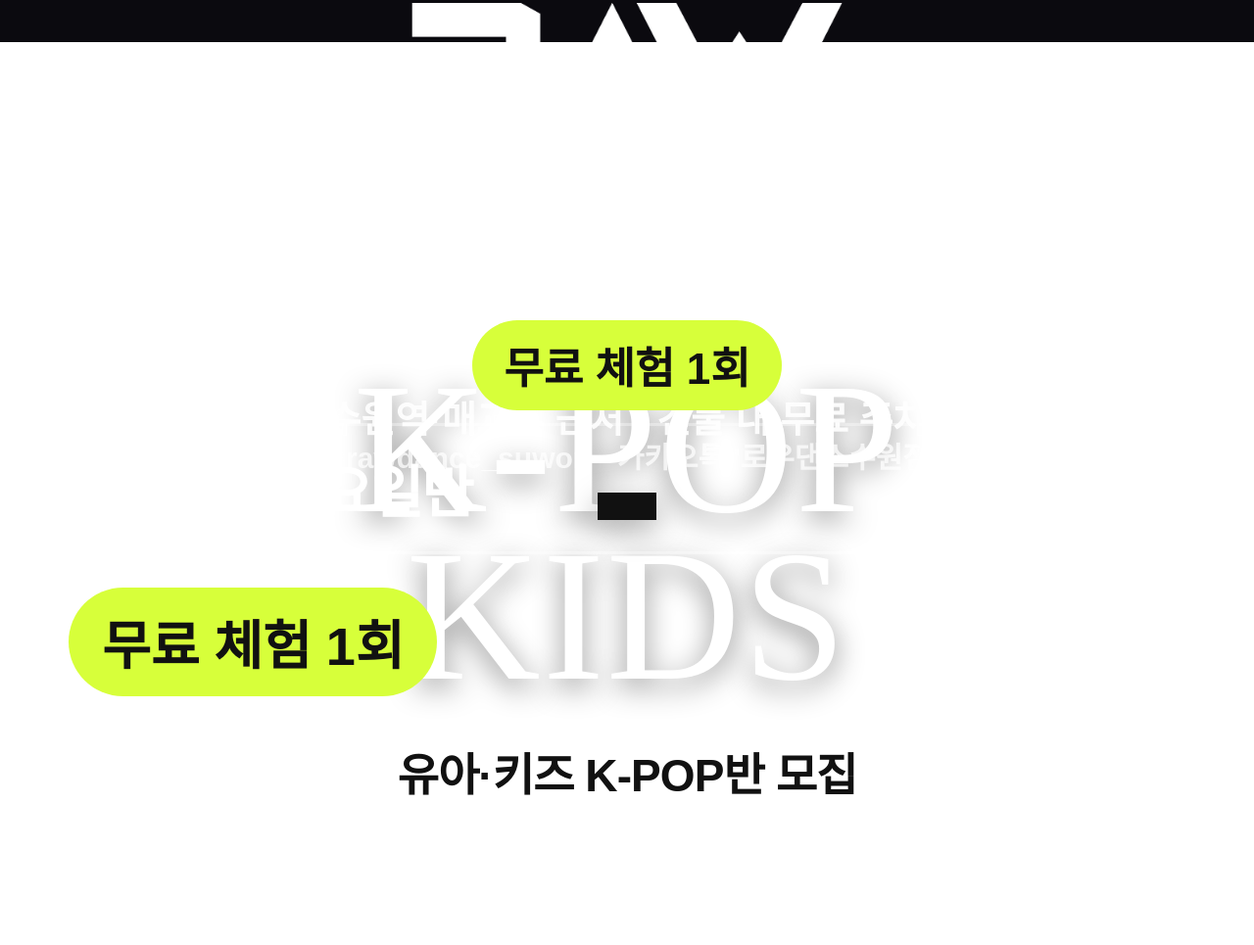
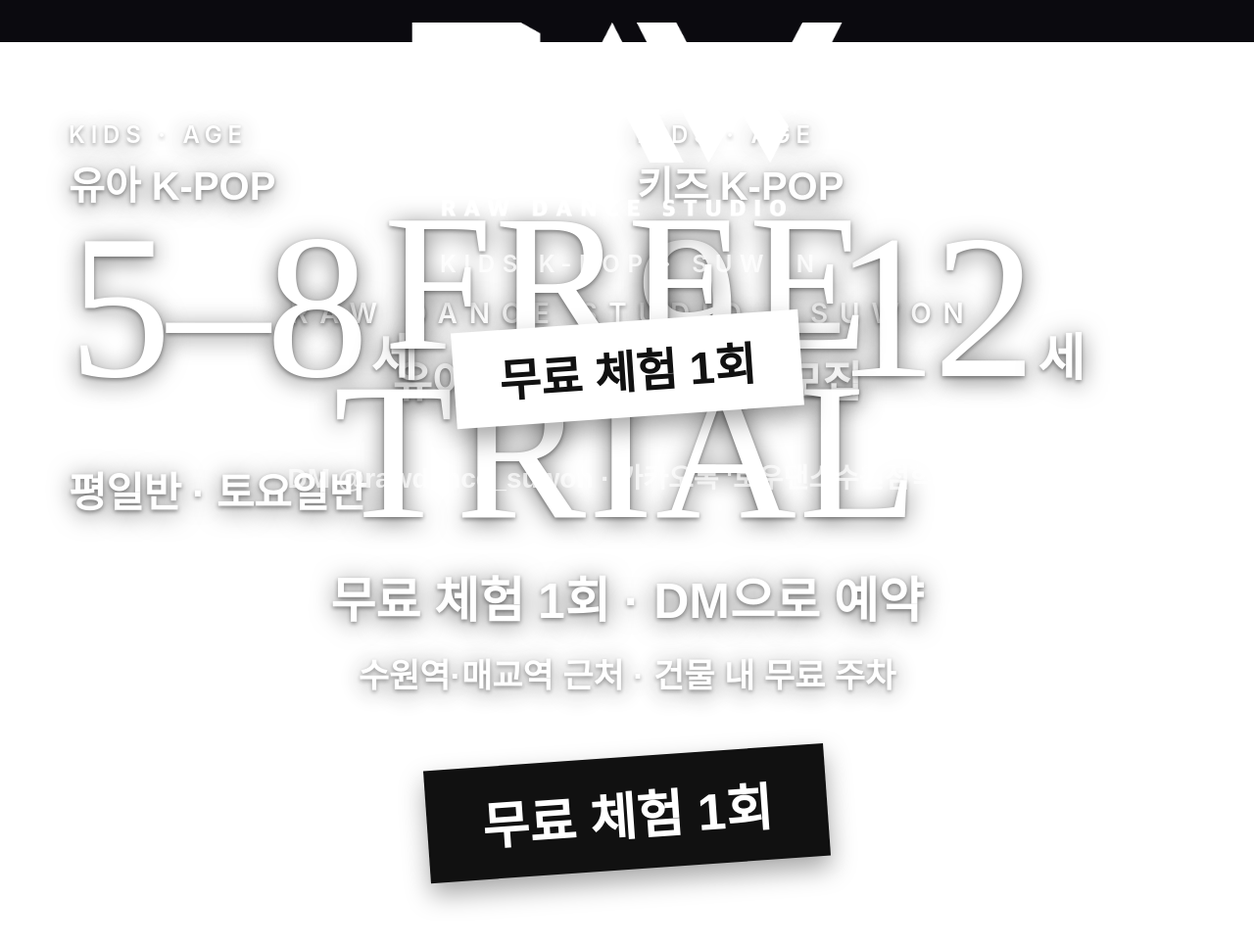
Before and after one commit to sunoolp-wq/rawdancestudio, a website: page content/2026-11-19_kpop-kids-ad/ad.html in a window 1280 px wide. Shown: the part 757-1722 px from the top of the page at 98% size. Drawn offline with Linux system fonts and the light colour scheme.

Commit message:
K-POP반 광고 자막 다시 (원장님 '짜쳐'): 상자 없앰, TRACKPAD 깜빡임 첫 화면, Anton 큰 글씨, 큰 나이 숫자, SEASON 1 검은 띠
Co-Authored-By: Claude Opus 5.5 <noreply@anthropic.com>
Claude-Session: https://claude.ai/code/session_01CMPXWNa21Fqq6srPZpa27D

```diff
--- a/content/2026-11-19_kpop-kids-ad/ad.html
+++ b/content/2026-11-19_kpop-kids-ad/ad.html
@@ -1,62 +1,84 @@
 <!doctype html><html><head><meta charset="utf-8"><style>
-/* 유아·키즈 K-POP반 광고 릴스 글자 (원장님 2026-11-19). 영상 위에 얹는 투명 화면, render(t)는 t초 모습만 그림 */
+/* 유아·키즈 K-POP반 광고 릴스 글자 2차 (원장님 2026-11-19 "자막들 왜케 짜쳐졌냐")
+   → 상자·알약 모양 없앰. RAW 스타일: TRACKPAD 글꼴(GoGo Poster) 깜빡이며 켜지는 첫 화면, 상자 없는 흰 글자, 큰 숫자, SEASON 1 포스터의 검은 띠 */
 *{margin:0;padding:0;box-sizing:border-box}html,body{width:1080px;height:1920px;background:transparent;overflow:hidden;font-family:"Gothic A1","Noto Sans KR",sans-serif;color:#fff}
 .a{position:absolute}
-#logo{left:56px;top:250px;height:46px}
-#hook{left:0;right:0;top:1130px;text-align:center}   /* 아이 얼굴 가리지 않게 아래쪽 */
-#hook .big{font:400 190px/0.9 Anton;letter-spacing:.01em;text-shadow:0 8px 30px rgba(0,0,0,.45)}
-#hook .chip{display:inline-block;margin-top:26px;background:#fff;color:#111;padding:14px 30px;border-radius:999px;font-size:46px;font-weight:900;letter-spacing:-.02em}
-#cls{left:56px;top:330px;padding:10px 24px;border-radius:999px;font-size:36px;font-weight:900;color:#111}
-#cap{left:0;right:0;top:1260px;text-align:center}
-#cap span{display:inline-block;background:#111;padding:14px 30px;font-size:62px;font-weight:900;letter-spacing:-.03em;box-shadow:0 10px 30px rgba(0,0,0,.35)}
-#shade{left:0;right:0;bottom:0;height:1150px;background:linear-gradient(transparent,rgba(10,8,14,.88) 45%)}
-#info{left:70px;right:70px;top:930px}
-#info .row{display:flex;justify-content:space-between;align-items:baseline;border-bottom:3px solid rgba(255,255,255,.35);padding:22px 4px;font-size:58px;font-weight:900;letter-spacing:-.03em}
-#info .row small{font-size:46px;font-weight:800;opacity:.9}
-#info .free{margin-top:34px;display:inline-block;background:#D7FF3A;color:#111;padding:16px 34px;border-radius:999px;font-size:54px;font-weight:900}
-#cta{left:0;right:0;top:940px;text-align:center}
-#cta .t{font-size:84px;font-weight:900;letter-spacing:-.04em;line-height:1.15}
-#cta .s{margin-top:22px;font-size:38px;font-weight:700;opacity:.92}
+.sh{text-shadow:0 4px 24px rgba(0,0,0,.55),0 2px 4px rgba(0,0,0,.4)}
+#logo{left:60px;top:250px;height:40px}
+#tag{left:60px;top:312px;font:700 26px Inter;letter-spacing:.22em}
+#tag i{display:block;width:64px;height:6px;margin-top:10px}
+#hook{left:0;right:0;top:1060px;text-align:center}
+#hook .k{font:600 28px Inter;letter-spacing:.42em;text-indent:.42em}
+#hook .t{margin-top:14px;font:italic 400 196px/0.92 "GoGo Poster 2020",Anton;letter-spacing:.01em}
+#hook .t span{display:inline-block;white-space:pre;position:relative}
+#hook .t span i{position:absolute;left:0;top:0;font-style:inherit}
+#hook .n{margin-top:18px;font-size:44px;font-weight:800;letter-spacing:-.01em}
+#cap{left:0;right:0;top:1290px;text-align:center}
+#cap .e{font:400 120px/0.9 Anton;letter-spacing:.02em}
+#cap .k{margin-top:16px;font-size:46px;font-weight:800;letter-spacing:-.02em}
+#shade{left:0;right:0;bottom:0;height:1250px;background:linear-gradient(transparent,rgba(8,7,12,.86) 42%)}
+#info{left:70px;right:70px;top:880px}
+#info .g{display:grid;grid-template-columns:1fr 1fr;gap:20px}
+#info .c .l{font:600 24px Inter;letter-spacing:.24em;opacity:.85}
+#info .c .ko{margin-top:6px;font-size:40px;font-weight:800}
+#info .c .num{margin-top:8px;font:400 210px/0.85 Anton;letter-spacing:-.02em}
+#info .c .num small{font-family:"Gothic A1";font-size:52px;font-weight:900;margin-left:6px}
+#info .d{margin-top:40px;border-top:2px solid rgba(255,255,255,.4);padding-top:24px;font-size:42px;font-weight:800;letter-spacing:-.01em}
+.band{display:inline-block;background:#111;color:#fff;transform:rotate(-4deg);box-shadow:0 12px 26px rgba(0,0,0,.35)}
+#free{left:50%;top:1530px;transform:translate(-50%,0) rotate(-4deg);padding:20px 56px;font-size:52px;font-weight:900;white-space:nowrap}
+#cta{left:0;right:0;top:960px;text-align:center}
+#cta .e{font:400 200px/0.86 Anton;letter-spacing:.01em}
+#cta .k{margin-top:26px;font-size:50px;font-weight:900}
+#cta .s{margin-top:18px;font-size:34px;font-weight:600;opacity:.88}
 #end{inset:0;background:#0b0a0f}
-#end .c{position:absolute;left:0;right:0;top:760px;text-align:center}
+#end .c{position:absolute;left:0;right:0;top:780px;text-align:center}
 #end img{width:440px}
-#end .k{margin-top:34px;font-size:40px;font-weight:800}
-#end .f{margin-top:30px;display:inline-block;background:#D7FF3A;color:#111;padding:14px 32px;border-radius:999px;font-size:44px;font-weight:900}
-#end .s{margin-top:24px;font-size:30px;font-weight:600;opacity:.75}
+#end .k{margin-top:30px;font:600 24px Inter;letter-spacing:.32em;text-indent:.32em;opacity:.8}
+#end .b{margin-top:44px;padding:16px 46px;font-size:46px;font-weight:900;background:#fff;color:#111}
+#end .s{margin-top:40px;font-size:28px;font-weight:600;opacity:.7}
 </style></head><body>
 <div id="shade" class="a"></div>
 <img id="logo" class="a" src="logo.png">
-<div id="cls" class="a"></div>
-<div id="hook" class="a"><div class="big">K-POP<br>KIDS</div><div class="chip">유아·키즈 K-POP반 모집</div></div>
-<div id="cap" class="a"><span></span></div>
-<div id="info" class="a">
- <div class="row"><span>유아 K-POP</span><small>5~8세</small></div>
- <div class="row"><span>키즈 K-POP</span><small>9~12세</small></div>
- <div class="row"><span>평일반 · 토요일반</span><small></small></div>
- <div class="free">무료 체험 1회</div></div>
-<div id="cta" class="a"><div class="t">무료 체험 예약은<br>DM 주세요</div><div class="s">수원역·매교역 근처 · 건물 내 무료 주차</div></div>
-<div id="end" class="a"><div class="c"><img src="logo.png"><div class="k">로우댄스학원 수원점 · 유아·키즈 K-POP</div>
- <div class="f">무료 체험 1회</div><div class="s">DM @rawdance_suwon · 카카오톡 '로우댄스수원점학원'</div></div></div>
+<div id="tag" class="a sh"><span></span><i></i></div>
+<div id="hook" class="a sh"><div class="k">RAW DANCE STUDIO · SUWON</div><div class="t" id="ht"></div><div class="n">유아 · 키즈 K-POP반 모집</div></div>
+<div id="cap" class="a sh"><div class="e"></div><div class="k"></div></div>
+<div id="info" class="a sh">
+ <div class="g"><div class="c"><div class="l">KIDS · AGE</div><div class="ko">유아 K-POP</div><div class="num">5–8<small>세</small></div></div>
+  <div class="c"><div class="l">KIDS · AGE</div><div class="ko">키즈 K-POP</div><div class="num">9–12<small>세</small></div></div></div>
+ <div class="d">평일반 · 토요일반</div></div>
+<div id="free" class="a band">무료 체험 1회</div>
+<div id="cta" class="a sh"><div class="e">FREE<br>TRIAL</div><div class="k">무료 체험 1회 · DM으로 예약</div><div class="s">수원역·매교역 근처 · 건물 내 무료 주차</div></div>
+<div id="end" class="a"><div class="c"><img src="logo.png"><div class="k">KIDS K-POP · SUWON</div>
+ <div class="band b">무료 체험 1회</div><div class="s">DM @rawdance_suwon · 카카오톡 '로우댄스수원점학원'</div></div></div>
 <script>
 const $=id=>document.getElementById(id), cl=x=>Math.min(1,Math.max(0,x)), eo=x=>1-Math.pow(1-cl(x),3);
 let TL=[], VER='30';
-const show=(id,on,o)=>{const e=$(id); e.style.display=on?'':'none'; if(on&&o!==undefined) e.style.opacity=o;};
-window.setup=o=>{TL=o.tl; VER=o.ver;};
+// TRACKPAD처럼 글자마다 무작위로 켜짐 (켜지기 직전 회색 엉뚱한 글자 1프레임)
+let seed=7; const rnd=()=>{seed=(seed*16807)%2147483647;return seed/2147483647};
+const AZ="ABCDEFGHIJKLMNOPQRSTUVWXYZ"; let CH=[];
+function mk(txt){ const el=$('ht'); el.innerHTML='';
+  CH=[...txt].map(c=>{ if(c==='\n'){ el.appendChild(document.createElement('br')); return null; }
+    const s=document.createElement('span'); s.textContent=c; const g=document.createElement('i'); s.appendChild(g); el.appendChild(s);
+    return {s,g,c,on:0.05+rnd()*0.45,gh:rnd()<0.45,gc:AZ[Math.floor(rnd()*26)]}; }).filter(Boolean); }
+const show=(id,on)=>{ $(id).style.display=on?'':'none'; };
+window.setup=o=>{ TL=o.tl; VER=o.ver; mk('K-POP\nKIDZ'); };
 window.render=t=>{
-  const seg=TL.find(s=>t>=s.t0&&t<s.t1)||TL[TL.length-1], k=seg.kind, u=t-seg.t0;
+  const seg=TL.find(s=>t>=s.t0&&t<s.t1)||TL[TL.length-1], k=seg.kind;
   const first=kind=>TL.find(s=>s.kind===kind), last=kind=>[...TL].reverse().find(s=>s.kind===kind);
   show('logo',k!=='logo'); show('shade',k==='info'||k==='cta');
-  // 훅: 튀어나오듯
-  show('hook',k==='hook'); if(k==='hook'){ const p=eo(u/0.25); $('hook').style.transform=`scale(${0.85+0.15*p})`; $('hook').style.opacity=p; }
-  // 반 표시 (몽타주·정보에서 지금 나오는 아이가 유아인지 키즈인지)
-  show('cls',k==='mont'); if(k==='mont'){ const y=seg.cls==='유아'; $('cls').textContent=y?'유아 5~8세':'키즈 9~12세'; $('cls').style.background=y?'#FFB3CF':'#D7FF3A'; }
-  // 몽타주 큰 자막: 몽타주 구간을 나눠 차례로
-  const m0=first('mont'), m1=last('mont'); const caps=VER==='30'?['아이돌 안무로 신나게','기본기까지 탄탄하게','평일반 · 토요일반']:['아이돌 안무로 신나게','기본기까지 탄탄하게'];
-  show('cap',k==='mont'); if(k==='mont'){ const i=Math.min(caps.length-1,Math.floor((t-m0.t0)/((m1.t1-m0.t0)/caps.length))); $('cap').firstElementChild.textContent=caps[i]; }
-  // 정보: 줄이 하나씩 (15초는 한 번에)
-  show('info',k==='info'); if(k==='info'){ const i0=first('info').t0, step=(last('info').t1-i0)/ (VER==='30'?5:2);
-    const n=Math.floor((t-i0)/step); [...$('info').children].forEach((e,i)=>{ const on=VER==='30'?i<=n:true; e.style.opacity=on?eo((t-i0-(VER==='30'?i*step:0))/0.25):0; }); }
-  show('cta',k==='cta'); if(k==='cta') $('cta').style.opacity=eo((t-first('cta').t0)/0.3);   // 여러 컷에 걸쳐도 처음 한 번만 나타남
-  show('end',k==='logo'); if(k==='logo'){ $('end').style.opacity=eo(u/0.35); }
+  show('hook',k==='hook'); if(k==='hook'){ const u=t-first('hook').t0;
+    CH.forEach(c=>{ const on=u>=c.on; c.s.style.color=on?'#fff':'transparent'; c.g.textContent=(c.gh&&u>=c.on-1/24&&u<c.on)?c.gc:''; c.g.style.color='rgba(255,255,255,.4)'; });
+    $('hook').querySelector('.k').style.opacity=eo((u-0.05)/0.3); $('hook').querySelector('.n').style.opacity=eo((u-0.45)/0.3); }
+  show('tag',k==='mont'); if(k==='mont'){ const y=seg.cls==='유아'; $('tag').firstElementChild.textContent=y?'유아 · AGE 5–8':'키즈 · AGE 9–12'; $('tag').lastElementChild.style.background=y?'#FFB3CF':'#D7FF3A'; }
+  const m0=first('mont'), m1=last('mont');
+  const caps=VER==='30'?[['DANCE','아이돌 안무로 신나게'],['BASICS','기본기까지 탄탄하게'],['EVERY WEEK','평일반 · 토요일반']]:[['DANCE','아이돌 안무로 신나게'],['BASICS','기본기까지 탄탄하게']];
+  show('cap',k==='mont'); if(k==='mont'){ const n=caps.length, span=(m1.t1-m0.t0)/n, i=Math.min(n-1,Math.floor((t-m0.t0)/span)), u=t-m0.t0-i*span;
+    $('cap').querySelector('.e').textContent=caps[i][0]; $('cap').querySelector('.k').textContent=caps[i][1];
+    const p=eo(u/0.22); $('cap').style.opacity=p; $('cap').style.transform=`translateY(${(1-p)*24}px)`; }
+  show('info',k==='info'); show('free',k==='info');
+  if(k==='info'){ const u=t-first('info').t0; $('info').style.opacity=eo(u/0.35); $('info').style.transform=`translateY(${(1-eo(u/0.35))*30}px)`;
+    const fu=u-(VER==='30'?1.5:0.6); $('free').style.opacity=eo(fu/0.2); $('free').style.transform=`translate(-50%,0) rotate(-4deg) scale(${1.25-0.25*eo(fu/0.2)})`; }
+  show('cta',k==='cta'); if(k==='cta'){ const u=t-first('cta').t0; $('cta').style.opacity=eo(u/0.3); }
+  show('end',k==='logo'); if(k==='logo') $('end').style.opacity=eo((t-first('logo').t0)/0.35);
 };
 </script></body></html>
```
Also changed, not shown: content/2026-11-19_kpop-kids-ad/check_30s_text.jpg (added).
